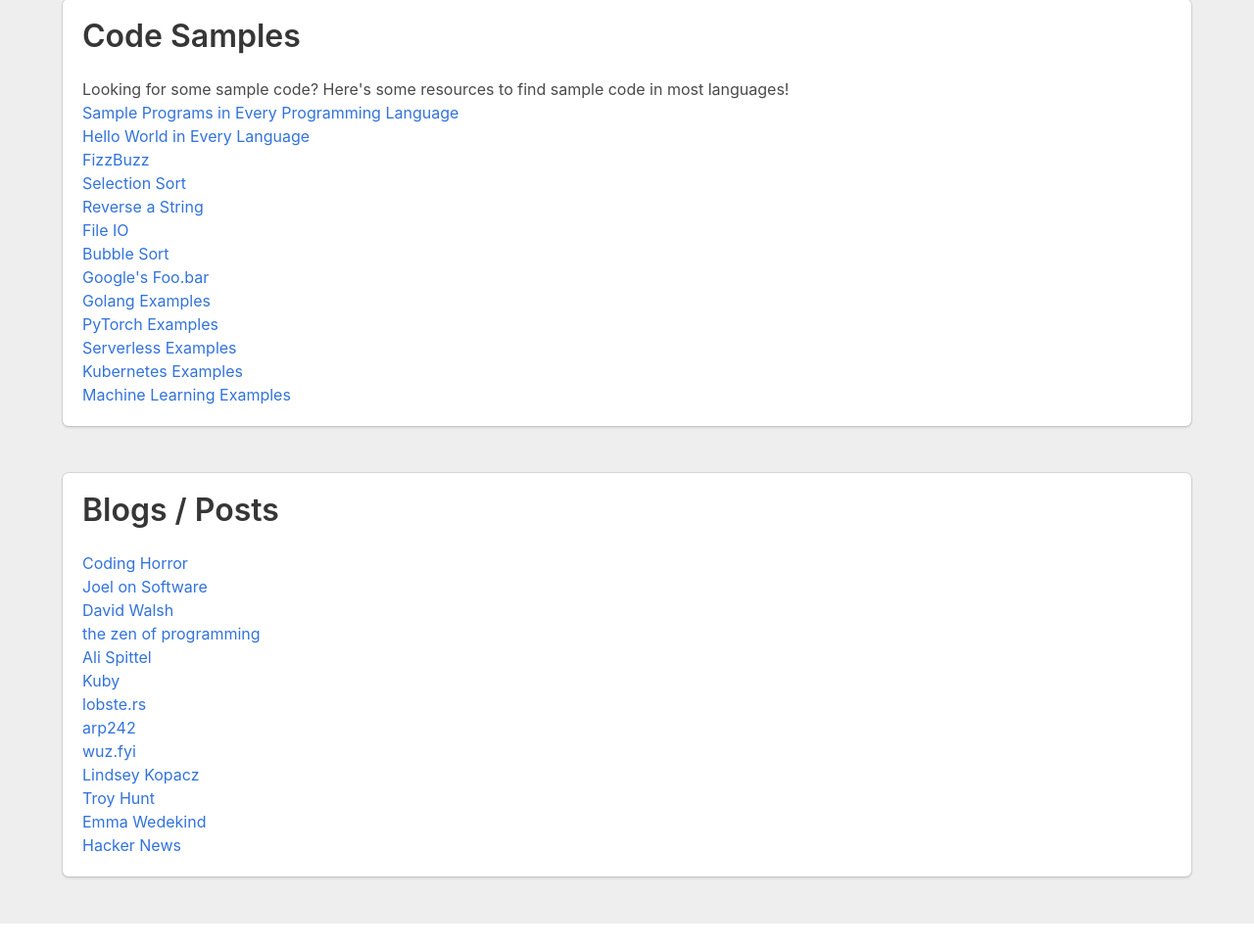
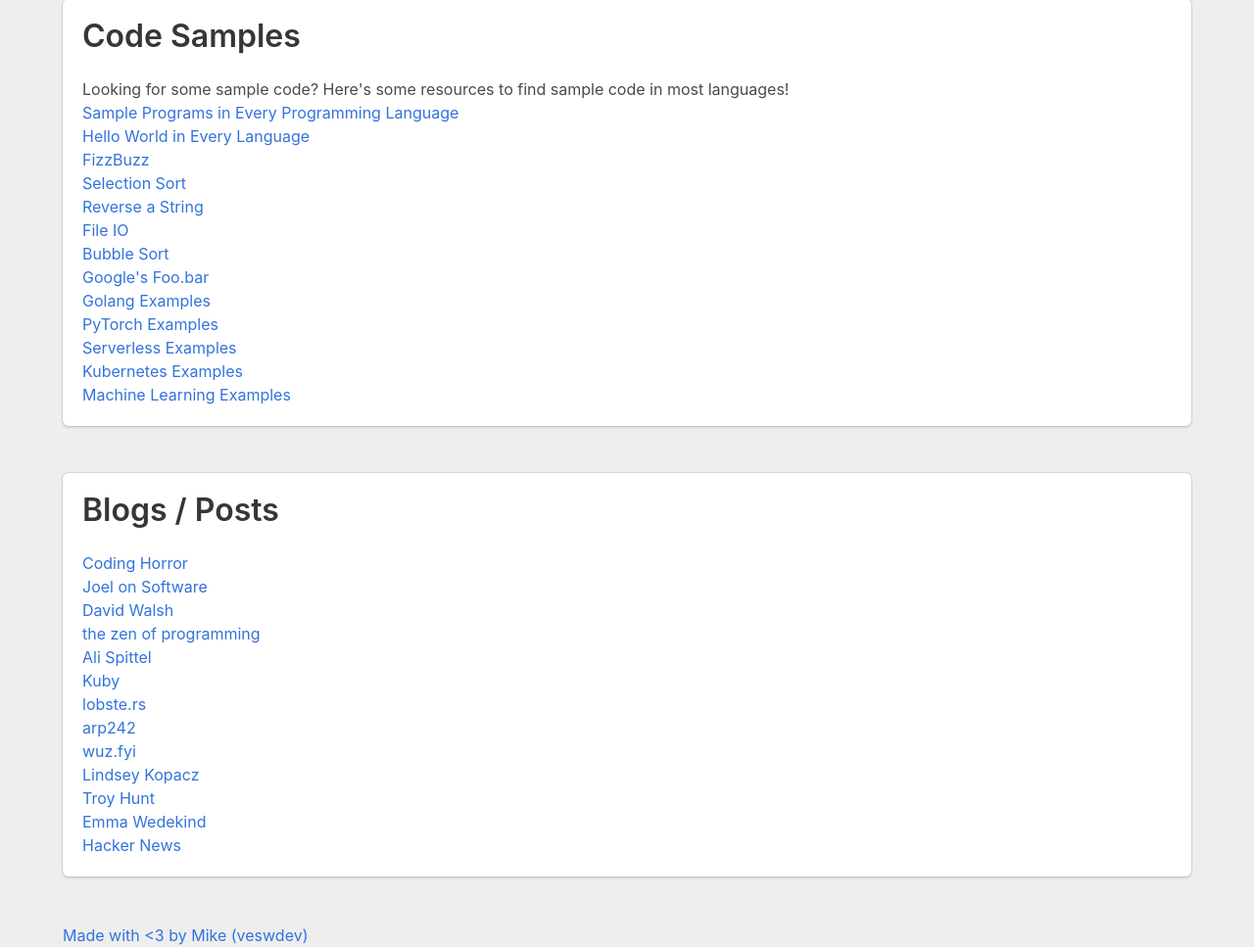
Before and after one commit to ypkuby/foobar, a plain HTML site: page index.html in a window 1280 px wide. Shown: the part 759-1726 px from the top of the page at 98% size. Before the commit the page ends 1702 px from the top, so only its background shows below. Drawn offline with Linux system fonts and the light colour scheme.

Commit message:
add footer

```diff
--- a/index.html
+++ b/index.html
@@ -167,5 +167,10 @@
             </article>
             <br />
         </div>
+        <footer>
+            <div class="container">
+                <a href="https://vesw.net/">Made with &lt;3 by Mike (veswdev)</a>
+            </div>
+        </footer>
     </body>
 </html>
```
